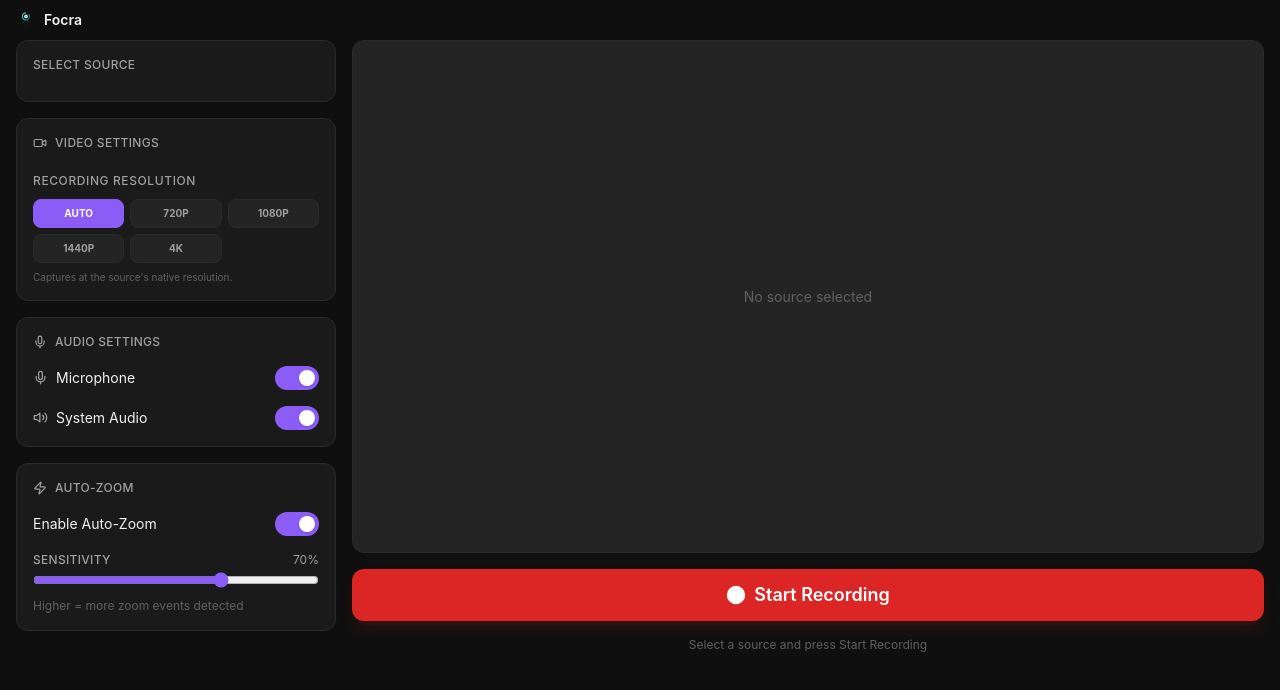
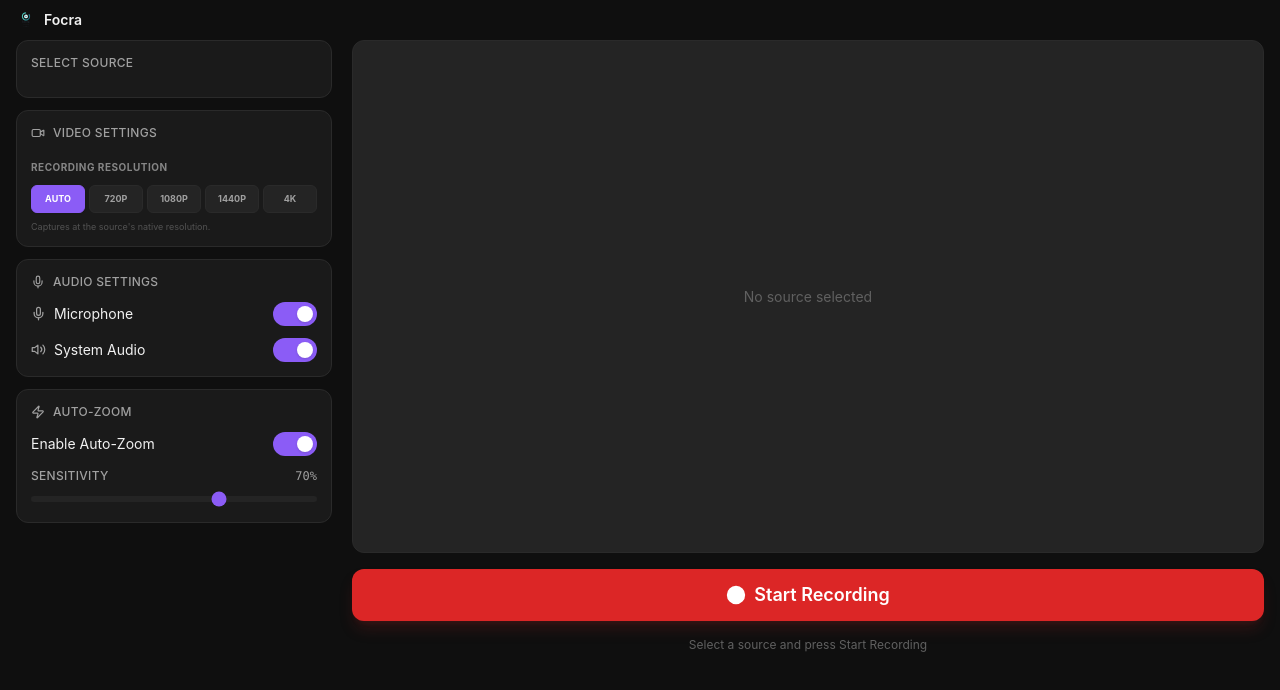
Before and after one commit to huli4295/Focra, a React (Vite) app: page / in a window 1280 px wide. Shown: the top 690 px of the page. Built offline with nearby package versions, Linux system fonts and the light colour scheme.

Commit message:
refactor: optimize export engine for absolute reliability and refine UI

```diff
--- a/src/renderer/components/editor/ExportDialog.tsx
+++ b/src/renderer/components/editor/ExportDialog.tsx
@@ -620,23 +620,37 @@ async function renderVideoWithEffects(
       const exportDurationMs = totalExportDuration * 1000
 
       await new Promise<void>((resolve, reject) => {
+        let isFinishing = false
+
+        const finish = async () => {
+          if (isFinishing) return
+          isFinishing = true
+
+          // Small delay to let the recorder catch the last few frames/audio chunks
+          await new Promise(r => setTimeout(r, 200))
+
+          if (recorder.state !== 'inactive') {
+            recorder.stop()
+          }
+          onProgress?.({ progress: 1 })
+          resolve()
+        }
+
         const checkEnd = () => {
-          const elapsed = performance.now() - exportStartWallClock
-          if (elapsed >= exportDurationMs || audioVideo.ended || audioVideo.currentTime >= endTime - END_FRAME_EPSILON_SECONDS) {
-            if (recorder.state !== 'inactive') recorder.stop()
-            onProgress?.({ progress: 1 })
-            resolve()
+          if (audioVideo.ended || audioVideo.currentTime >= endTime - END_FRAME_EPSILON_SECONDS) {
+            finish()
             return true
           }
           return false
         }
 
         const processFrame = () => {
+          if (isFinishing) return
           if (checkEnd()) return
 
           const renderTime = audioVideo.currentTime
-          const progress = Math.max(0, Math.min(1, (renderTime - startTime) / totalExportDuration))
-          if (progress - lastReportedProgress >= 0.01 || progress >= 1) {
+          const progress = Math.max(0, Math.min(0.99, (renderTime - startTime) / totalExportDuration))
+          if (progress - lastReportedProgress >= 0.01) {
             lastReportedProgress = progress
             onProgress?.({ progress })
           }
@@ -663,16 +677,22 @@ async function renderVideoWithEffects(
           }
         }
 
+        audioVideo.onended = finish
+        audioVideo.onerror = (_e) => reject(new Error('Playback error during export'))
+
         if ('requestVideoFrameCallback' in audioVideo) {
           (audioVideo as any).requestVideoFrameCallback(processFrame)
         } else {
           requestAnimationFrame(processFrame)
         }
 
+        // Safety timeout (duration + 60s) in case the video gets stuck
         setTimeout(() => {
-          if (recorder.state !== 'inactive') recorder.stop()
-          resolve()
-        }, exportDurationMs + 30000)
+          if (!isFinishing) {
+            console.warn('Export safety timeout reached')
+            finish()
+          }
+        }, exportDurationMs + 60000)
       })
     } catch (err) {
       capturedRenderError = err
--- a/src/renderer/pages/RecordPage.tsx
+++ b/src/renderer/pages/RecordPage.tsx
@@ -511,30 +511,30 @@ export default function RecordPage({ onRecordingComplete }: RecordPageProps) {
 
       <div className="flex flex-1 gap-4 p-4 pt-0 overflow-hidden">
         {/* Left panel: settings */}
-        <div className="w-80 flex flex-col gap-4 flex-shrink-0 overflow-y-auto">
-          <div className="panel p-4 space-y-4">
+        <div className="w-80 flex flex-col gap-3 flex-shrink-0 overflow-y-auto pr-1">
+          <div className="panel p-3.5 space-y-3">
             <SourceSelector selected={selectedSource} onSelect={setSelectedSource} />
           </div>
 
-          <div className="panel p-4 space-y-4">
+          <div className="panel p-3.5 space-y-3">
             <p className="label flex items-center gap-2"><Video size={14} /> Video Settings</p>
             <div className="space-y-2">
-              <span className="text-xs font-medium text-text-secondary uppercase tracking-wider">Recording Resolution</span>
-              <div className="grid grid-cols-3 gap-1.5">
+              <span className="text-[10px] font-bold text-text-secondary uppercase tracking-wider opacity-80">Recording Resolution</span>
+              <div className="grid grid-cols-5 gap-1">
                 {(['auto', '720p', '1080p', '1440p', '4k'] as const).map((res) => (
                   <button
                     key={res}
                     onClick={() => setRecordingResolution(res)}
-                    className={`px-2 py-1.5 rounded-lg border text-[10px] font-bold uppercase transition-all
+                    className={`px-1 py-1.5 rounded-md border text-[9px] font-bold uppercase transition-all
                       ${recordingResolution === res
-                        ? 'bg-accent border-accent text-white'
+                        ? 'bg-accent border-accent text-white shadow-sm'
                         : 'bg-bg-tertiary border-border text-text-secondary hover:border-text-muted'}`}
                   >
                     {res}
                   </button>
                 ))}
               </div>
-              <p className="text-[10px] text-text-muted leading-tight">
+              <p className="text-[9px] text-text-muted leading-tight opacity-80">
                 {recordingResolution === 'auto'
                   ? 'Captures at the source\'s native resolution.'
                   : `Captures at ${resolutionMap[recordingResolution].width}x${resolutionMap[recordingResolution].height}. Upscaling may affect quality.`}
@@ -542,7 +542,7 @@ export default function RecordPage({ onRecordingComplete }: RecordPageProps) {
             </div>
           </div>
 
-          <div className="panel p-4 space-y-4">
+          <div className="panel p-3.5 space-y-3">
             <p className="label flex items-center gap-2"><Mic size={14} /> Audio Settings</p>
 
             <div className="flex items-center justify-between">
@@ -570,7 +570,7 @@ export default function RecordPage({ onRecordingComplete }: RecordPageProps) {
             </div>
           </div>
 
-          <div className="panel p-4 space-y-4">
+          <div className="panel p-3.5 space-y-3">
             <p className="label flex items-center gap-2"><Zap size={14} /> Auto-Zoom</p>
 
             <div className="flex items-center justify-between">
@@ -583,10 +583,10 @@ export default function RecordPage({ onRecordingComplete }: RecordPageProps) {
             </div>
 
             {autoZoomEnabled && (
-              <div className="space-y-1">
+              <div className="space-y-1.5">
                 <div className="flex items-center justify-between">
                   <span className="label mb-0">Sensitivity</span>
-                  <span className="text-xs text-text-secondary">{Math.round(autoZoomSensitivity * 100)}%</span>
+                  <span className="text-xs text-text-secondary font-mono">{Math.round(autoZoomSensitivity * 100)}%</span>
                 </div>
                 <input
                   type="range"
@@ -595,9 +595,8 @@ export default function RecordPage({ onRecordingComplete }: RecordPageProps) {
                   step={0.05}
                   value={autoZoomSensitivity}
                   onChange={(e) => setAutoZoomSensitivity(parseFloat(e.target.value))}
-                  className="w-full accent-accent cursor-pointer"
+                  className="w-full h-1.5 bg-bg-tertiary rounded-lg appearance-none cursor-pointer accent-accent"
                 />
-                <p className="text-xs text-text-muted">Higher = more zoom events detected</p>
               </div>
             )}
           </div>
```
